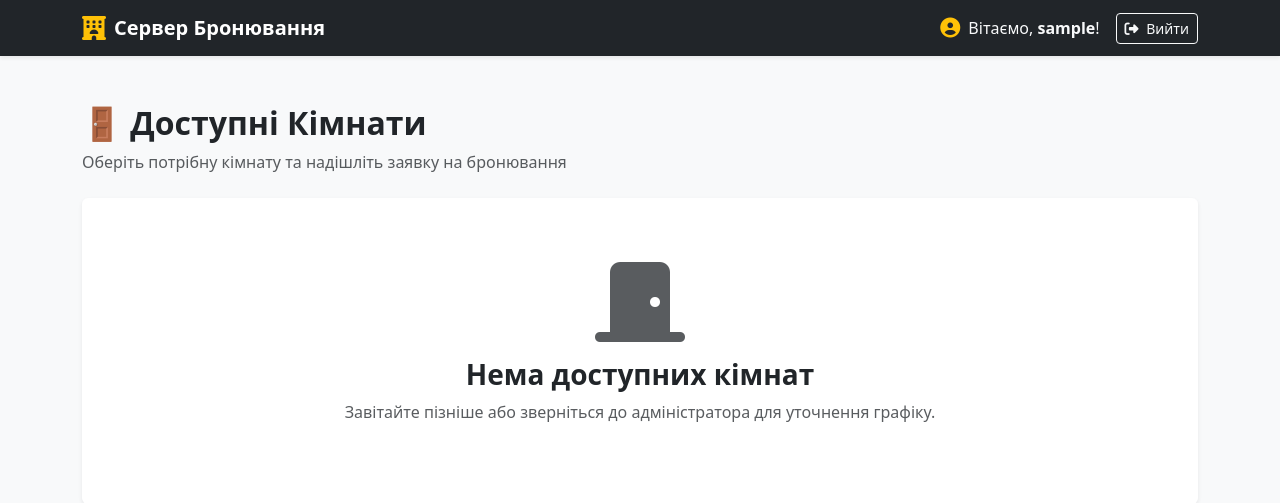
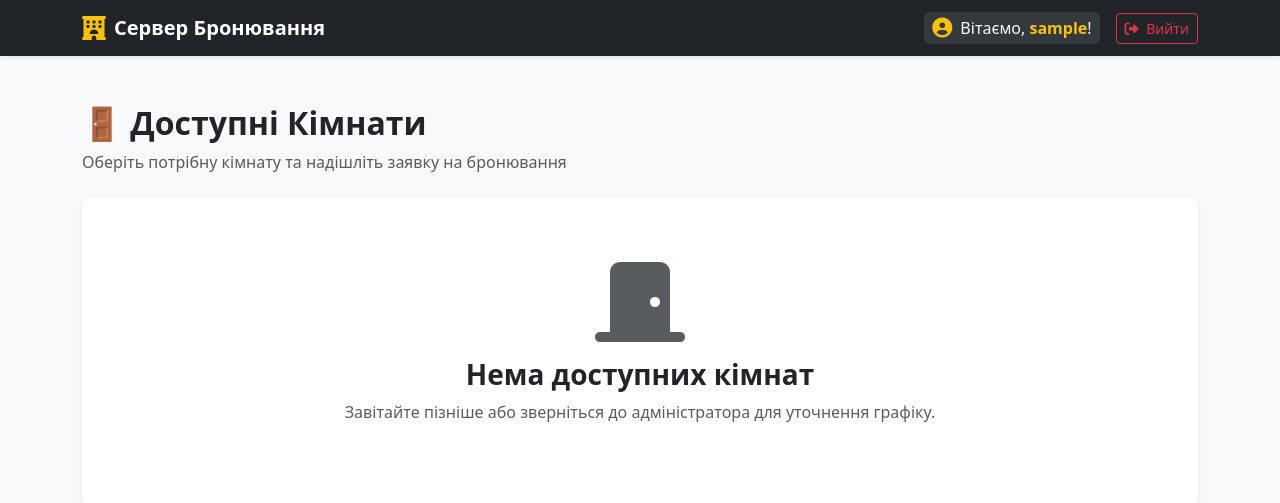
Before and after one commit to ArTmIx99/project7, a Django app: page / in a window 1280 px wide. Shown: the top 503 px of the page. Run offline with Django 5.2, Linux system fonts and the light colour scheme; the visitor is signed in with stand-in values (Sample User, id 1); data that the repository does not hold is empty.

Commit message:
add updeate

```diff
--- a/project7/templates/project7/room_list.html
+++ b/project7/templates/project7/room_list.html
@@ -14,7 +14,7 @@
     <!-- Шапка (Navbar) -->
     <nav class="navbar navbar-expand-lg navbar-dark bg-dark shadow-sm">
         <div class="container">
-            <a class="navbar-brand d-flex align-items-center gap-2" href="#">
+            <a class="navbar-brand d-flex align-items-center gap-2" href="{% url 'home' %}">
                 <i class="fa-solid fa-hotel text-warning fs-4"></i>
                 <span class="fw-bold">Сервер Бронювання</span>
             </a>
@@ -22,14 +22,15 @@
             <!-- Блок керування акаунтом у шапці -->
             <div class="d-flex align-items-center gap-3">
                 {% if user.is_authenticated %}
-                    <!-- Якщо користувач увійшов -->
-                    <span class="text-light d-flex align-items-center gap-2">
+                    <!-- Клікабельний нікнейм, що веде на сторінку профілю -->
+                    <a href="{% url 'profile' %}" class="text-light text-decoration-none d-flex align-items-center gap-2 px-2 py-1 rounded bg-secondary bg-opacity-25 transition-all">
                         <i class="fa-solid fa-user-circle text-warning fs-5"></i>
-                        <span>Вітаємо, <strong>{{ user.username }}</strong>!</span>
-                    </span>
+                        <span>Вітаємо, <strong class="text-warning">{{ user.username }}</strong>!</span>
+                    </a>
+
                     <form action="{% url 'logout' %}" method="post" class="d-inline m-0">
                         {% csrf_token %}
-                        <button type="submit" class="btn btn-outline-light btn-sm">
+                        <button type="submit" class="btn btn-outline-danger btn-sm">
                             <i class="fa-solid fa-right-from-bracket me-1"></i> Вийти
                         </button>
                     </form>
```
